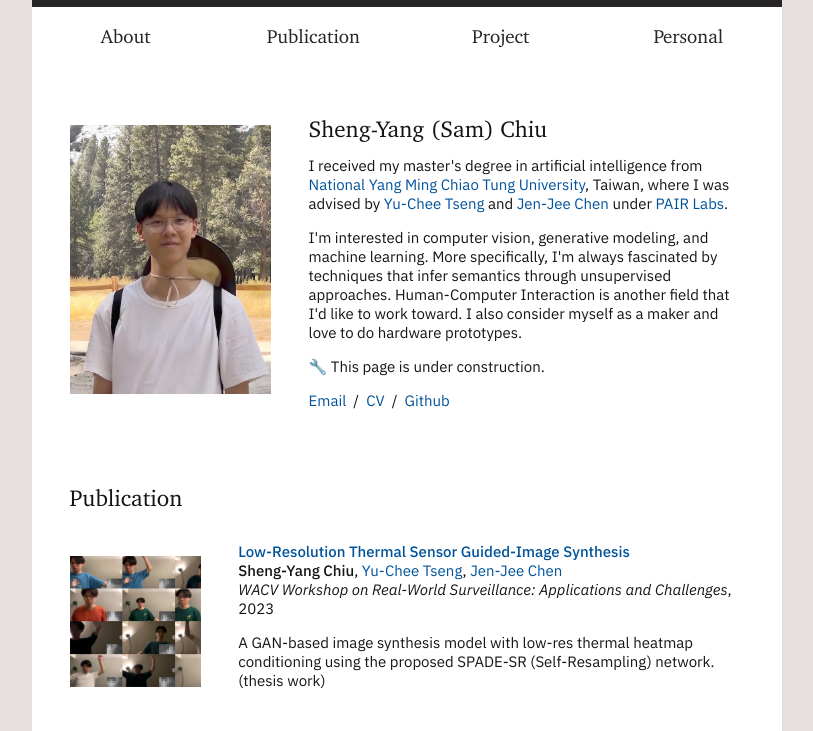
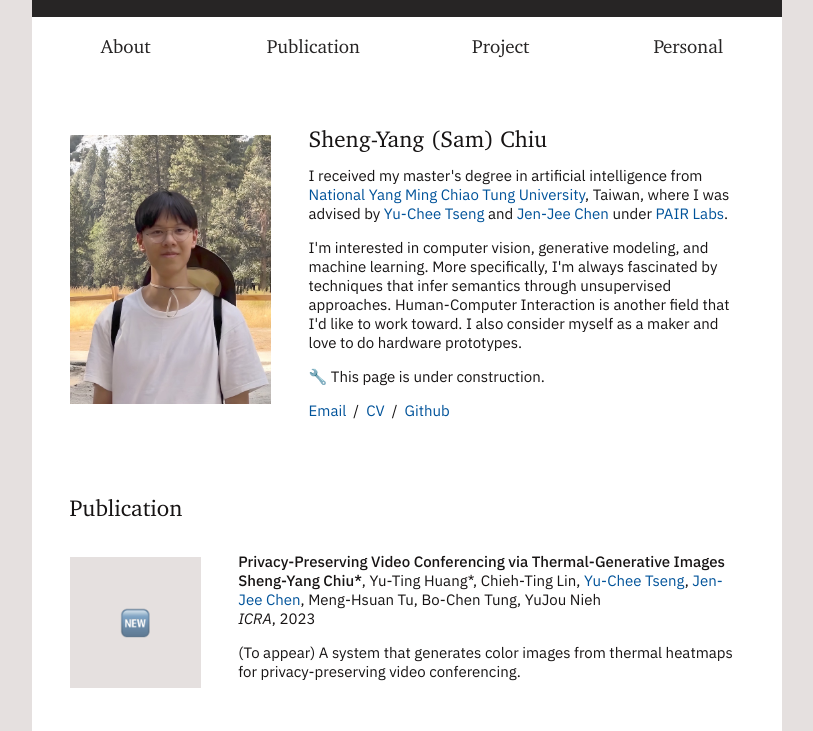
Before and after one commit to sychiu/sychiu.github.io, a plain HTML site: page index.html in a window 1280 px wide. Shown: the top 731 px of the page, without its empty margins (233-1046 px from the left). Drawn offline with nearby package versions, Linux system fonts and the light colour scheme.

Commit message:
add paper and modify layout

```diff
--- a/index.html
+++ b/index.html
@@ -83,6 +83,49 @@
                        <table style="padding-top:0%;width:100%;border:0px;border-spacing:0px;border-collapse:separate;margin-right:auto;margin-left:auto;">
                            <p class="heading" id="publication">Publication</p>
                         <tbody>
+
+                            <tr onmouseout="lri_stop()" onmouseover="lri_start()">
+                                <td style="padding:2.5%;padding-left:5%;width:25%;">
+                                    <div class="one">
+                                        <!--<div class="two" id='lri_image' style="margin-top:-2px"><video width=100% height=100% muted autoplay loop>
+                                                <source src="images/lrt_demo_sq.m4v" type="video/mp4">
+                                                Your browser does not support the video tag.
+                                            </video></div>-->
+                                        <img src='images/new.png' width="100%">
+                                    </div>
+                                    <!--<script type="text/javascript">
+                                        function lri_start() {
+                                            document.getElementById('lri_image').style.opacity = "1";
+                                        }
+
+                                        function lri_stop() {
+                                            document.getElementById('lri_image').style.opacity = "0";
+                                        }
+                                        lri_stop()
+
+                                    </script>-->
+                                </td>
+                                <td style="padding:2.5%;padding-right:5%;width:75%;vertical-align:middle">
+
+                                        <papertitle>Privacy-Preserving Video Conferencing via Thermal-Generative Images</papertitle>
+
+                                    <br>
+                                    <self>Sheng-Yang Chiu*</self>,
+                                    Yu-Ting Huang*, Chieh-Ting Lin,
+                                    <a href="https://sites.google.com/view/yctseng" target="_blank" rel="noopener noreferrer">Yu-Chee Tseng</a>,
+                                    <a href="https://people.cs.nctu.edu.tw/~chencz/" target="_blank" rel="noopener noreferrer">Jen-Jee Chen</a>,
+                                    Meng-Hsuan Tu, Bo-Chen Tung, YuJou Nieh
+                                    <br>
+                                    <em class='ital'>ICRA</em>, 2023
+                                    <br>
+                                    <!--/
+              <a href="data/low_res.pdf" target="_blank" rel="noopener noreferrer">pdf</a>-->
+                                    <p></p>
+                                    <p>
+                                        (To appear) A system that generates color images from thermal heatmaps for privacy-preserving video conferencing.
+                                    </p>
+                                </td>
+                            </tr>
 
                             <tr onmouseout="lr_stop()" onmouseover="lr_start()">
                                 <td style="padding:2.5%;padding-left:5%;width:25%;">
@@ -321,9 +364,9 @@
                                     </script>
                                 </td>
                                 <td style="padding:2.5%;padding-right:5%;width:75%;vertical-align:middle">
-                                    <a href="dummy.url" target="_blank" rel="noopener noreferrer">
+
                                         <papertitle>Low-Resolution Heatmap Segmentation based on Thermopile Array Sensor</papertitle>
-                                    </a>
+
                                     <br>
                                     <self>Sheng-Yang Chiu</self>
                                     <br>
@@ -358,9 +401,9 @@
                                     </script>
                                 </td>
                                 <td style="padding:2.5%;padding-right:5%;width:75%;vertical-align:middle">
-                                    <a href="dummy.url" target="_blank" rel="noopener noreferrer">
+
                                         <papertitle>AI-Powered Interactive Trampoline</papertitle>
-                                    </a>
+
                                     <br>
                                     <self>Sheng-Yang Chiu</self>
                                     <br>
@@ -396,9 +439,9 @@
                                     </script>
                                 </td>
                                 <td style="padding:2.5%;padding-right:5%;width:75%;vertical-align:middle">
-                                    <a href="dummy.url">
+
                                         <papertitle>Development of art installation “Inverted Tinge”</papertitle>
-                                    </a>
+
                                     <br>
                                     <self>Sheng-Yang Chiu</self>,
                                     <a href="https://www.linkedin.com/in/wangyihe" target="_blank" rel="noopener noreferrer">Yihe Wang</a>,
@@ -409,7 +452,7 @@
                                     <br>
                                     Undergraduate Graduation Project, 2019
                                     <br>
-                                    <a href="dummy.url" target="_blank" rel="noopener noreferrer">project page</a>
+                                    <a href="images/ivt_temp.jpg" target="_blank" rel="noopener noreferrer" rel="noopener noreferrer">more</a>
                                     /
                                     <a href="https://bit.ly/3CT3Vam" target="_blank" rel="noopener noreferrer">report (Chinese)</a>
 
@@ -442,9 +485,9 @@
                                     </script>
                                 </td>
                                 <td style="padding:2.5%;padding-right:5%;width:75%;vertical-align:middle">
-                                    <a href="dummy.url" target="_blank" rel="noopener noreferrer">
+
                                         <papertitle>Development of kinetic sculpture “Whale Fall”</papertitle>
-                                    </a>
+
                                     <br>
                                     <self>Sheng-Yang Chiu</self>,
                                     <a href="https://www.linkedin.com/in/wangyihe" target="_blank" rel="noopener noreferrer">Yihe Wang</a>,
@@ -457,7 +500,7 @@
                                     <br>
                                     <!--<a href="dummy.url" target="_blank" rel="noopener noreferrer">project page</a>
               /-->
-                                    <a href="dummy.url" target="_blank" rel="noopener noreferrer">report (Chinese)</a>
+                                   report (Chinese)
 
                                     <p></p>
                                     <p>
--- a/stylesheet.css
+++ b/stylesheet.css
@@ -71,13 +71,16 @@ name {
 
 body {
     background-color: #e5e0df;
+
     padding: 0px;
     margin: 0px;
 
 }
 
 table {
+
     background-color: white;
+
 }
 
 .line {
@@ -85,7 +88,7 @@ table {
     max-width: 750px;
     margin-right: auto;
     margin-left: auto;
-    border-bottom: 7px solid #272525;
+    border-bottom: 17px solid #272525;
     /*#778f55*/
 }
 
@@ -97,6 +100,7 @@ table {
     font-size: 23px;
     padding-left:5%;
     margin-top:39px;
+    color: #171414;
 
 }
 
@@ -131,6 +135,8 @@ a {
 a:focus,
 a:hover {
     /*color: #db871d;*/
-    color: #e3af14;
+    /*C0475D*/
+    /*#452c63*/
+    color: #D99645;
     text-decoration: none;
 }
```
Also changed, not shown: images/ivt_temp.jpg (added), images/new.png (added).
